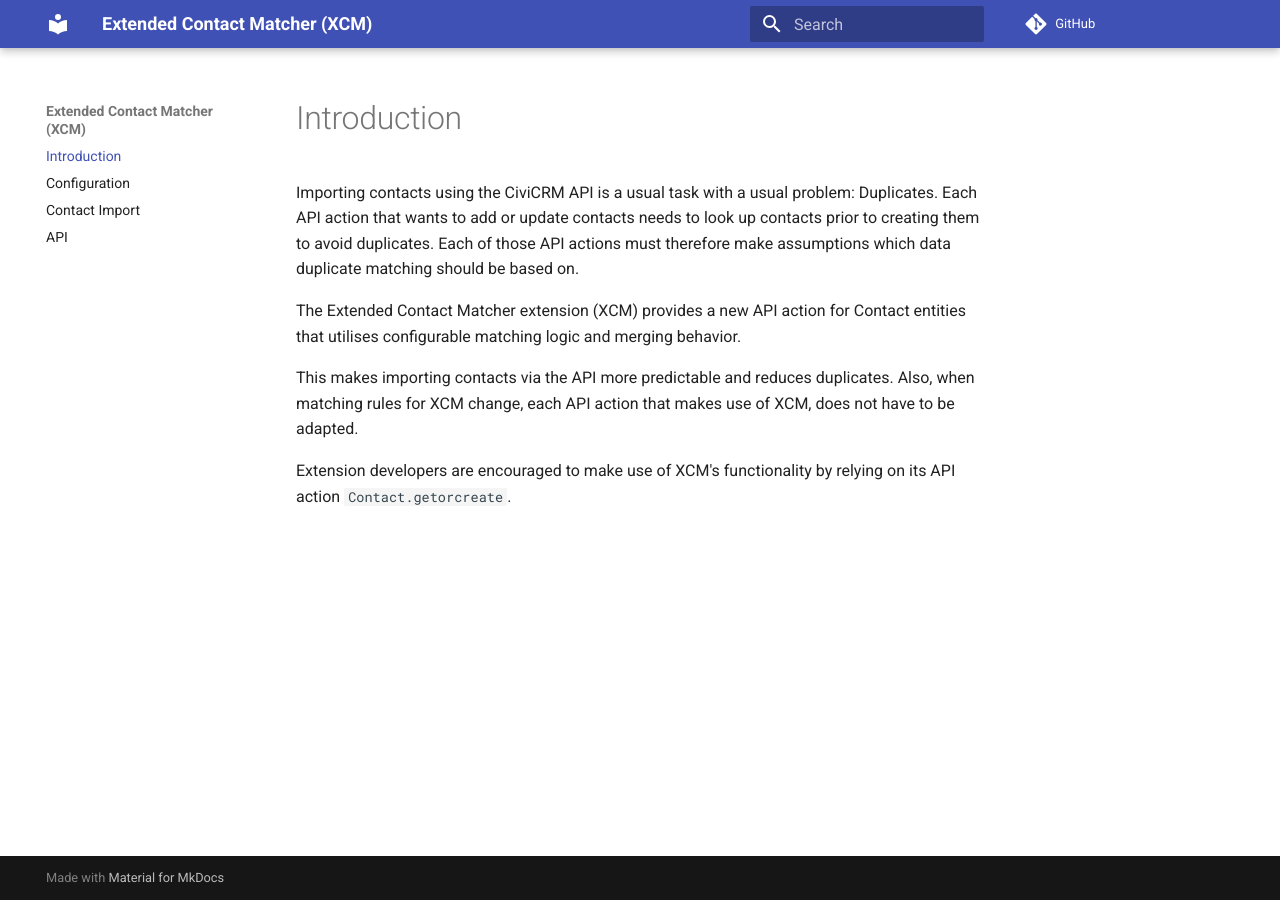
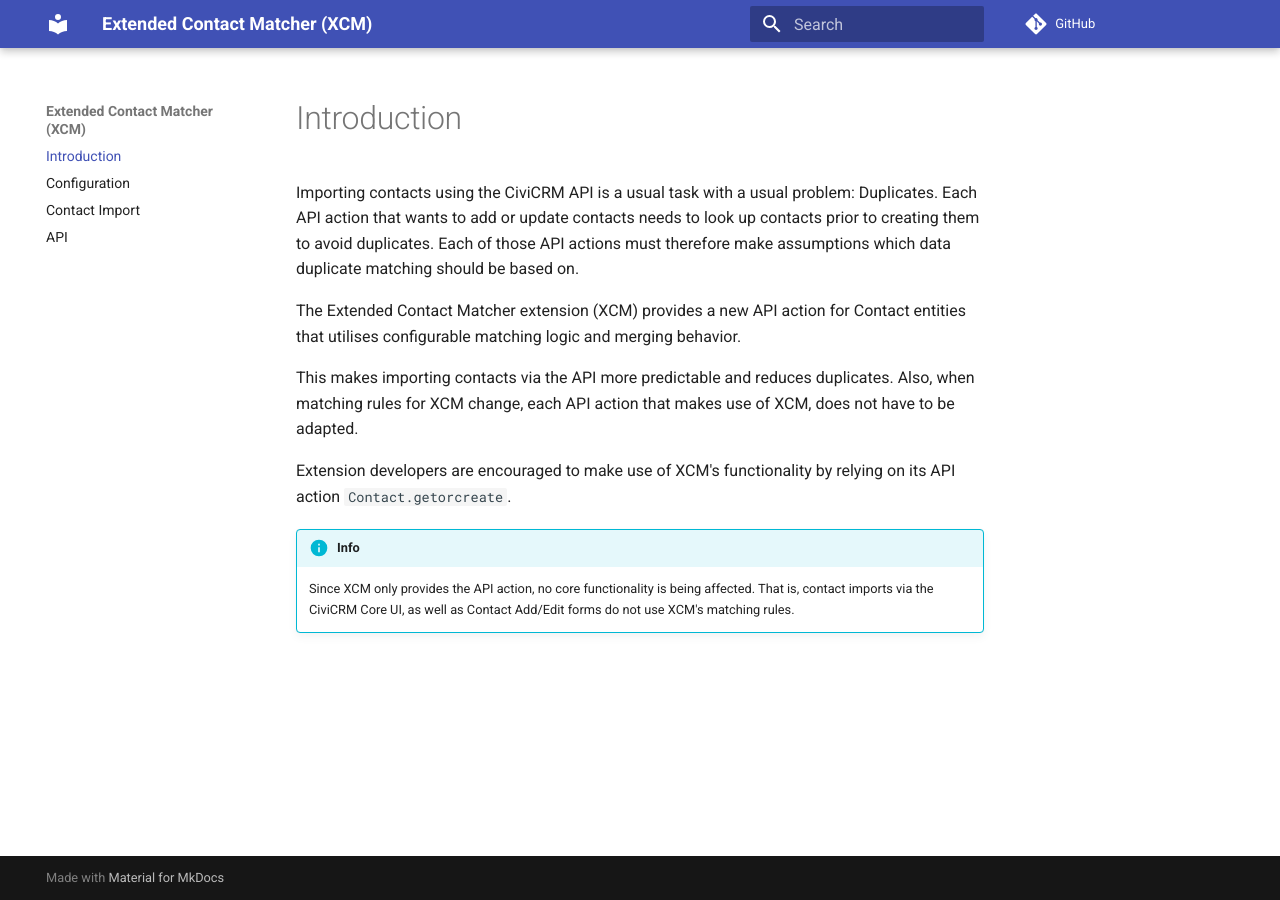
Before and after one commit to systopia/de.systopia.xcm, an MkDocs documentation site: the page built from docs/index.md, in a window 1280 px wide. Built offline with MkDocs 1.6.1 and Material for MkDocs 9.7.7, drawn with Linux system fonts in a browser that asks for light colours; comment, search, counter and statistics services are not loaded; old or Windows-style settings are respelled for this version of MkDocs.

Commit message:
[#31] Explicitly mention that no core functionality is affected by XCM's matching rules.

```diff
--- a/docs/index.md
+++ b/docs/index.md
@@ -15,3 +15,8 @@ use of XCM, does not have to be adapted.
 
 Extension developers are encouraged to make use of XCM's functionality by
 relying on its API action `Contact.getorcreate`.
+
+!!! info
+    Since XCM only provides the API action, no core functionality is being
+    affected. That is, contact imports via the CiviCRM Core UI, as well as
+    Contact Add/Edit forms do not use XCM's matching rules.
```
